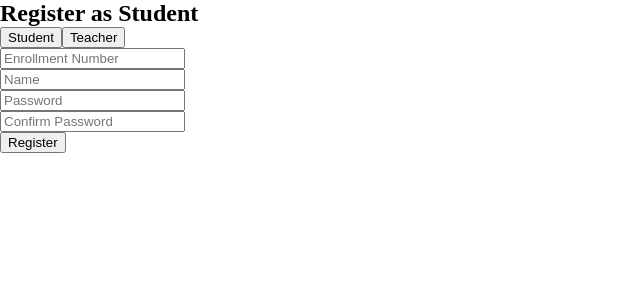
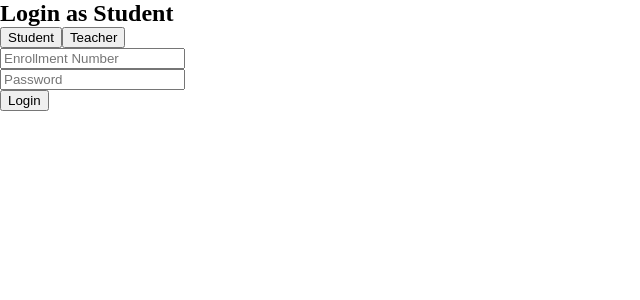
Before and after one commit to Kumar-Saurav02/ggu-internship-2023-collaboration, a React (Create React App) app in the folder frontend/: page / in a window 1280 px wide. Both pictures are taken after a click on the button "Student". Shown: the top 300 px of the page, without its empty margins (0-640 px from the left). Built offline with nearby package versions, Linux system fonts and the light colour scheme.

Commit message:
Login Page Added

```diff
--- a/frontend/src/App.js
+++ b/frontend/src/App.js
@@ -1,12 +1,13 @@
 import "./App.css";
 import { BrowserRouter as Router, Route, Routes } from "react-router-dom";
 import Register from "./components/RegisterLogin/Register";
+import Login from "./components/RegisterLogin/Login";
 
 function App() {
   return (
     <Router>
       <Routes>
-        <Route path="/" element={<Register />} />
+        <Route path="/" element={<Login />} />
       </Routes>
     </Router>
   );
--- /dev/null
+++ b/frontend/src/components/RegisterLogin/Login.js
@@ -0,0 +1,89 @@
+import React, { Fragment, useState } from "react";
+import "./Login.css";
+
+const Login = () => {
+  const [loginStudent, setLoginStudent] = useState(false);
+  const [loginTeacher, setLoginTeacher] = useState(false);
+  const [enrollmentNo, setEnrollmentNo] = useState("");
+  const [passwordStudent, setPasswordStudent] = useState("");
+  const [email, setEmail] = useState("");
+  const [passwordTeacher, setPasswordTeacher] = useState("");
+
+  return (
+    <Fragment>
+      <div>
+        <div className="heading">
+          {!loginStudent && !loginTeacher && <h2>Login</h2>}
+          {loginStudent && !loginTeacher && <h2>Login as Student</h2>}
+          {!loginStudent && loginTeacher && <h2>Login as Teacher</h2>}
+        </div>
+        <div className="toggleForLogin">
+          <button
+            className="toggleButtonForLogin"
+            onClick={() => {
+              setLoginTeacher(false);
+              setLoginStudent(true);
+            }}>
+            Student
+          </button>
+          <button
+            className="toggleButtonForLogin"
+            onClick={() => {
+              setLoginTeacher(true);
+              setLoginStudent(false);
+            }}>
+            Teacher
+          </button>
+        </div>
+        {loginStudent && (
+          <div>
+            <div>
+              <input
+                type="text"
+                placeholder="Enrollment Number"
+                required
+                value={enrollmentNo}
+                onChange={(e) => setEnrollmentNo(e.target.value)}
+              />
+            </div>
+            <div>
+              <input
+                type="password"
+                placeholder="Password"
+                required
+                value={passwordStudent}
+                onChange={(e) => setPasswordStudent(e.target.value)}
+              />
+            </div>
+            <button>Login</button>
+          </div>
+        )}
+        {loginTeacher && (
+          <div>
+            <div>
+              <input
+                type="email"
+                placeholder="Email"
+                required
+                value={email}
+                onChange={(e) => setEmail(e.target.value)}
+              />
+            </div>
+            <div>
+              <input
+                type="password"
+                placeholder="Password"
+                required
+                value={passwordTeacher}
+                onChange={(e) => setPasswordTeacher(e.target.value)}
+              />
+            </div>
+            <button>Login</button>
+          </div>
+        )}
+      </div>
+    </Fragment>
+  );
+};
+
+export default Login;
```
Also changed, not shown: frontend/src/components/RegisterLogin/Login.css (added).
